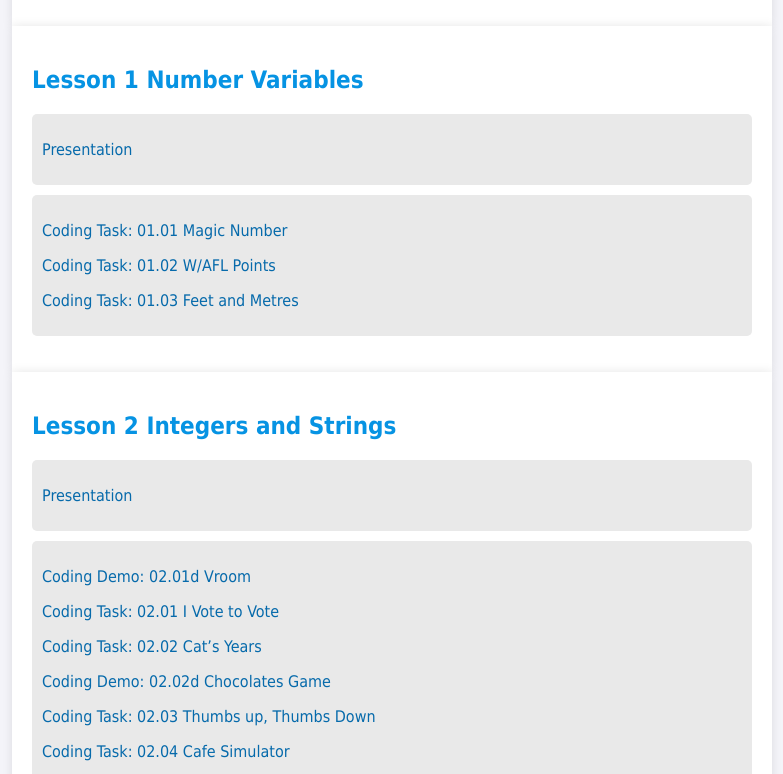
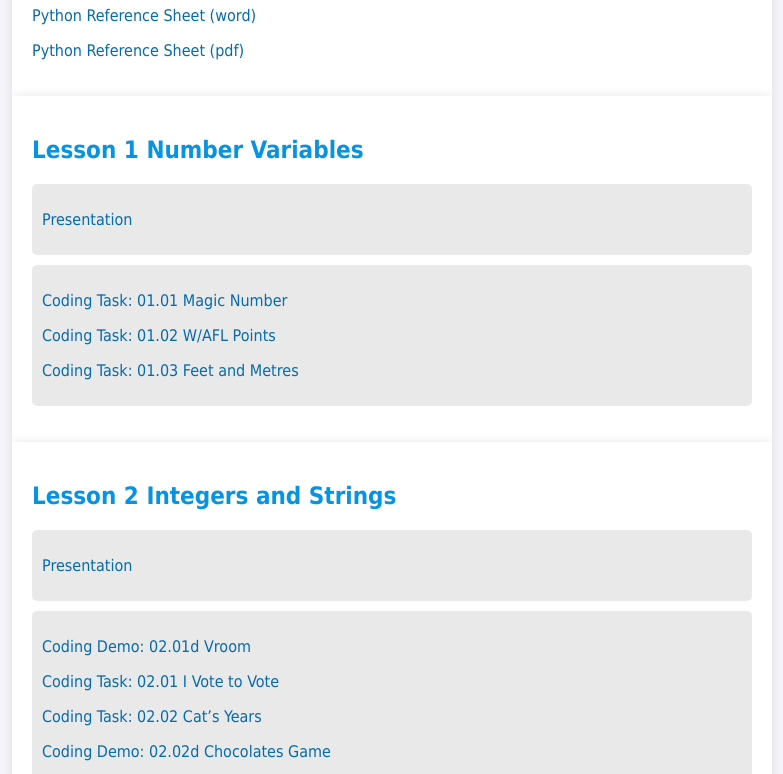
Before and after one commit to duari132/6iec-intermediate-coding, a plain HTML site: page index.html in a window 1280 px wide. Shown: the part 135-909 px from the top of the page, without its empty margins (248-1031 px from the left). Drawn offline with Linux system fonts and the light colour scheme.

Commit message:
add python reference sheet link

```diff
--- a/index.html
+++ b/index.html
@@ -11,6 +11,14 @@
 <body>
   <div class="container">
     <h1>6IEC Intermediate Coding</h1>
+    <p>
+      <a href="Python-Reference-Sheet.docx" download target="_blank" rel="noopener noreferrer">Python Reference Sheet
+        (word)</a>
+    </p>
+    <p>
+      <a href="Python-Reference-Sheet.pdf" download target="_blank" rel="noopener noreferrer">Python Reference Sheet
+        (pdf)</a>
+    </p>
   </div>
   <!-- LESSON -->
   <div class="container">
```
